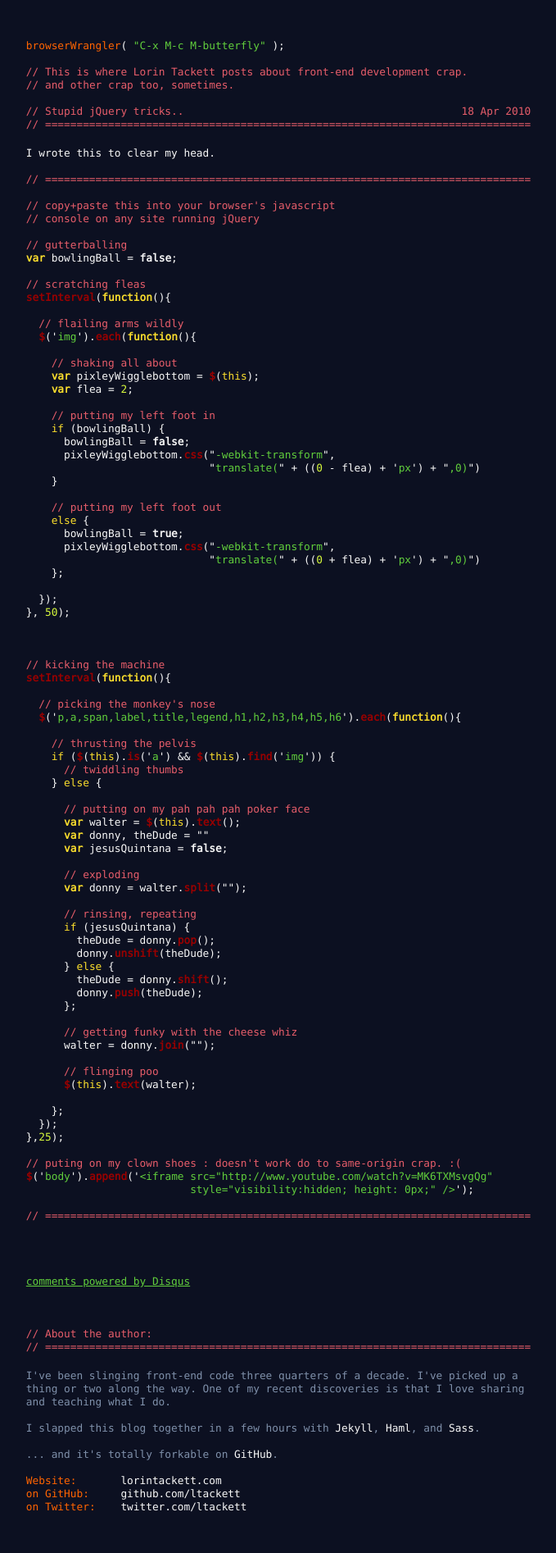
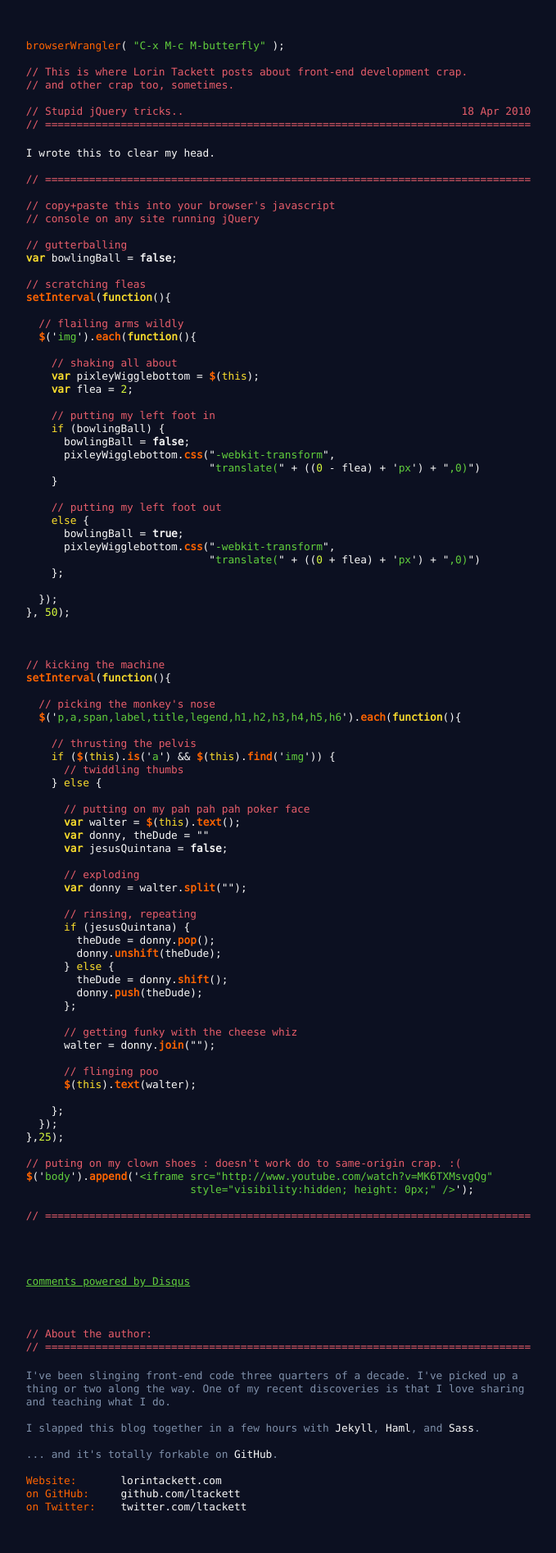
Before and after one commit to ltackett/ltackett.github.io, a Jekyll site: the page built from _posts/2010-04-18-stupid-jquery-tricks.markdown, in a window 1280 px wide. Shown: the whole page at 82% size, without its empty margins (300-979 px from the left). Built offline with Jekyll 4.4.1, drawn with Linux system fonts in a browser that asks for light colours; Markdown is read by kramdown in place of the engine named in the settings; comment, search, counter and statistics services are not loaded.

Commit message:
Fixed some syntax coloring problems.

```diff
--- a/css/_sass/syntax.scss
+++ b/css/_sass/syntax.scss
@@ -33,8 +33,8 @@
 .highlight .nc { color: $entity-color; font-weight: bold } /* Name.Class */
 .highlight .no { color: $tag-color; } /* Name.Constant */
 .highlight .ni { color: $entity-color; } /* Name.Entity */
-.highlight .ne { color: #990000; font-weight: bold } /* Name.Exception */
-.highlight .nf { color: #990000; font-weight: bold } /* Name.Function */
+.highlight .ne { color: $entity-color; font-weight: bold } /* Name.Exception */
+.highlight .nf { color: $entity-color; font-weight: bold } /* Name.Function */
 .highlight .nn { color: #555555 } /* Name.Namespace */
 .highlight .nt { color: $tag-color } /* Name.Tag */
 .highlight .nv { color: $tag-color } /* Name.Variable */
@@ -54,7 +54,7 @@
 .highlight .sx { color: $string-color } /* Literal.String.Other */
 .highlight .sr { color: #009926 } /* Literal.String.Regex */
 .highlight .s1 { color: $string-color } /* Literal.String.Single */
-.highlight .ss { color: #990073 } /* Literal.String.Symbol */
+.highlight .ss { color: $constant-color } /* Literal.String.Symbol */
 .highlight .bp { color: #999999 } /* Name.Builtin.Pseudo */
 .highlight .vc { color: $entity-color; } /* Name.Variable.Class */
 .highlight .vg { } /* Name.Variable.Global */
--- a/css/syntax.css
+++ b/css/syntax.css
@@ -194,14 +194,14 @@
 /* Name.Entity */
 /* line 36, _sass/syntax.scss */
 .highlight .ne {
-  color: #990000;
+  color: #ff6400;
   font-weight: bold;
 }
 
 /* Name.Exception */
 /* line 37, _sass/syntax.scss */
 .highlight .nf {
-  color: #990000;
+  color: #ff6400;
   font-weight: bold;
 }
 
@@ -322,7 +322,7 @@
 /* Literal.String.Single */
 /* line 57, _sass/syntax.scss */
 .highlight .ss {
-  color: #990073;
+  color: #d8fa3c;
 }
 
 /* Literal.String.Symbol */
```
